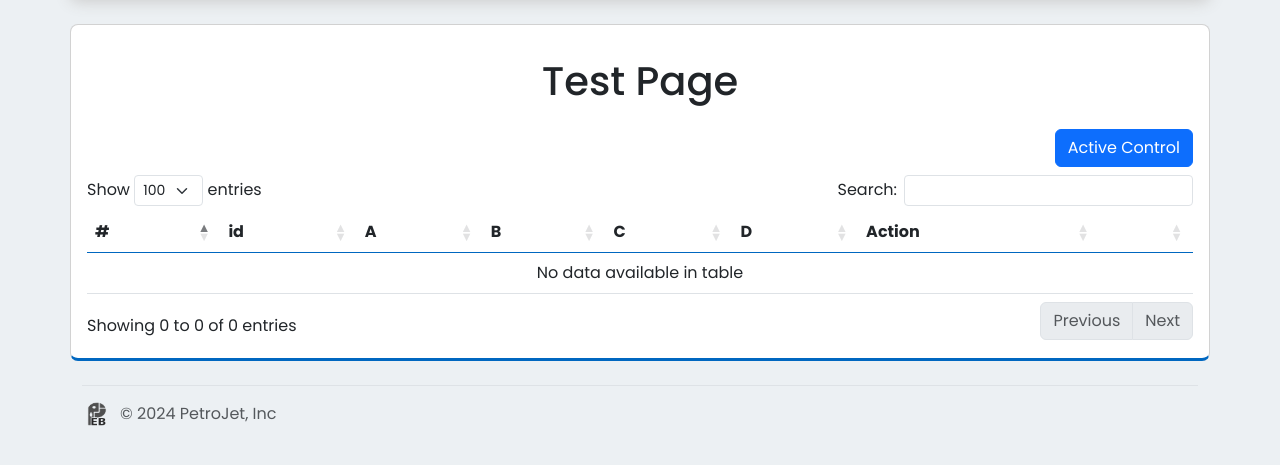
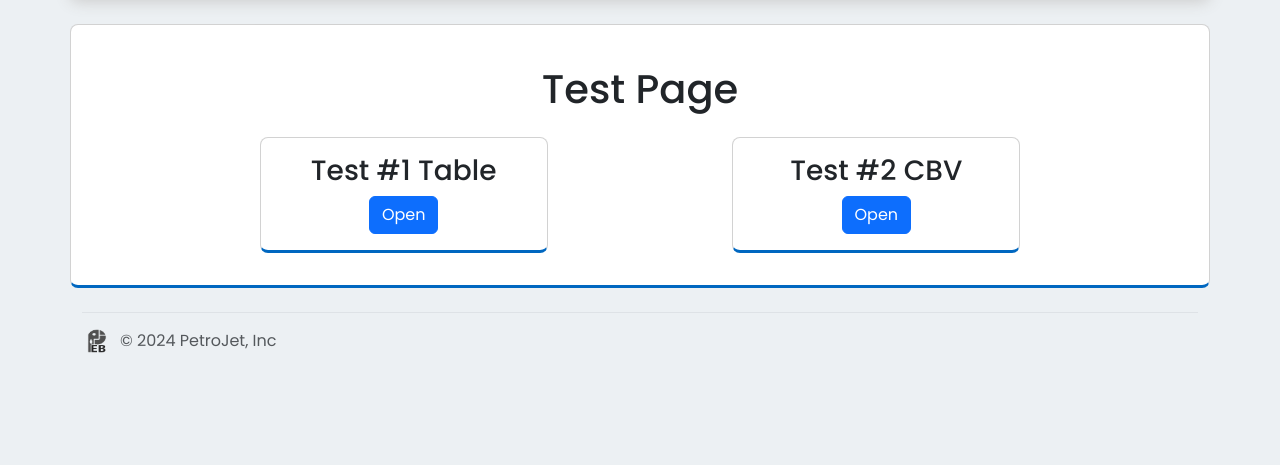
Before and after one commit to m7ssam/OPS_V2-_test, a Django app: page /test/ in a window 1280 px wide. Shown: the part 90-555 px from the top of the page. Run offline with Django 4.2, Linux system fonts and the light colour scheme; the visitor is signed in with stand-in values (Sample User, id 1); data that the repository does not hold is empty; some libraries are stand-ins or nearby versions.

Commit message:
added pages to test module

```diff
--- a/templates/comp/nav.html
+++ b/templates/comp/nav.html
@@ -4,7 +4,7 @@
     <a class="navbar-brand"
 
     {% if user.first_name == "Hossam" %}
-    href="{%url 'test'%}">
+    href="{%url 'test_home'%}">
     {% else %}
     href="{%url 'home'%}">
     {% endif %}
--- /dev/null
+++ b/templates/test/home.html
@@ -0,0 +1,34 @@
+{% extends "master.html" %}
+{% load crispy_forms_tags %}
+{% block content %}
+
+
+<div class="container br d-flex card mt-4 p-4">
+    <h1 class="m-3 text-center">Test Page</h1>
+    <div class="row justify-content-evenly">
+        <div class="card text-center br m-2" style="width: 18rem">
+            <div class="card-body">
+            <div dir="rtl" class="">
+                <h3 class="card-title">Test #1 Table</h3>
+            </div>
+            <a href="{% url  't1' %}" class="btn btn-primary"
+                >Open</a
+            >
+            </div>
+        </div>
+        <!-- -------- -->
+        <div class="card text-center br m-2" style="width: 18rem">
+            <div class="card-body">
+            <div dir="rtl" class="">
+                <h3 class="card-title">Test #2 CBV</h3>
+            </div>
+            <a href="{% url  't2' %}" class="btn btn-primary"
+                >Open</a
+            >
+            </div>
+        </div>
+    </div>
+</div>
+
+
+{% endblock content %}
--- a/templates/test/test.html
+++ b/templates/test/t1.html
@@ -30,7 +30,7 @@
               <div id="panelsStayOpen-collapseTwo" class="accordion-collapse collapse">
                 <div class="accordion-body">
 
-                    <form method = "post" action="{% url 'test' %}">
+                    <form method = "post" action="{% url 't1' %}">
                         <div class="">
                             {% csrf_token %}
                             {{form|crispy}}
@@ -57,7 +57,7 @@
 </div>
 
 <div class="container card br mt-4 p-3  d-flex overflow-x-auto">
-    <h1 class="m-3 text-center">Test Page</h1>
+    <h1 class="m-3 text-center">Test #1 Table</h1>
     <div>
         <h2 class="text-center"></h2>
         <div class="d-flex flex-row-reverse mb-2">
@@ -66,7 +66,7 @@
             </a>
         </div>
         <div>
-          <form action="{% url 'test' %}" method="post">
+          <form action="{% url 't1' %}" method="post">
             {% csrf_token %}
             <table class="table table-responsive table-hover"
             id="dt"
--- a/tester/urls.py
+++ b/tester/urls.py
@@ -2,5 +2,7 @@ from django.urls import path
 from . import views
 
 urlpatterns = [
-  path('', views.test_page, name = 'test'),
+  path('', views.test_home, name = 'test_home'),
+  path('t1', views.t1, name = 't1'),
+  path('t2', views.t2, name = 't2'),
 ]
--- a/tester/views.py
+++ b/tester/views.py
@@ -5,9 +5,12 @@ from .models import T1, T2
 from django.db import IntegrityError
 from django.contrib.auth.decorators import login_required
 
+@login_required()
+def test_home(request):
+  return render(request, 'test/home.html')
 
 @login_required()
-def test_page(request):
+def t1(request):
   t1 = T1.objects.all()
   if request.method == 'POST':
     if "save" in request.POST:
@@ -18,6 +21,17 @@ def test_page(request):
       pk = request.POST.get("delete")
       td = T1.objects.get(id = pk)
       td.delete()
+    elif "edit" in request.POST:
+      pass
+      pk = request.POST.get("edit")
+      td = T1.objects.get(id = pk)
+      form = T1Form(instance=td)
   form = T1Form()
   context = {"t1":t1 , "form": form, "count": t1.count()}
-  return render(request, 'test/test.html', context)
+  return render(request, 'test/t1.html', context)
+
+
+
+@login_required()
+def t2(request):
+  return render(request, 'test/t2.html')
```
Also changed, not shown: templates/test/t2.html (added, +11 -0 lines).
